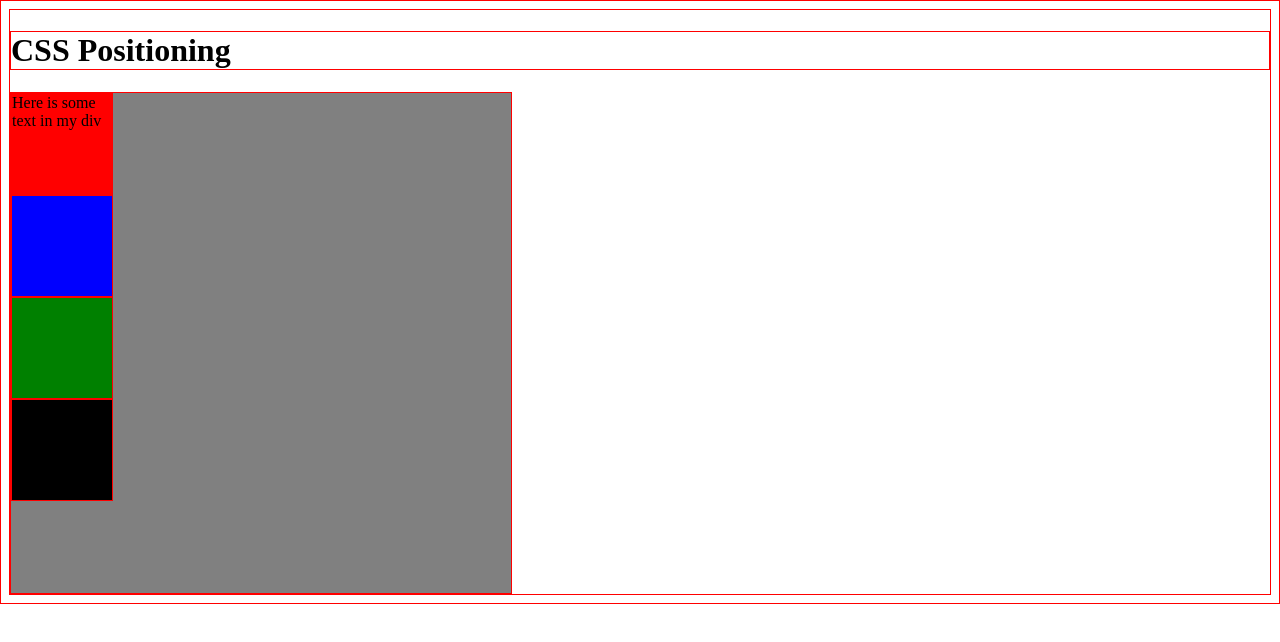
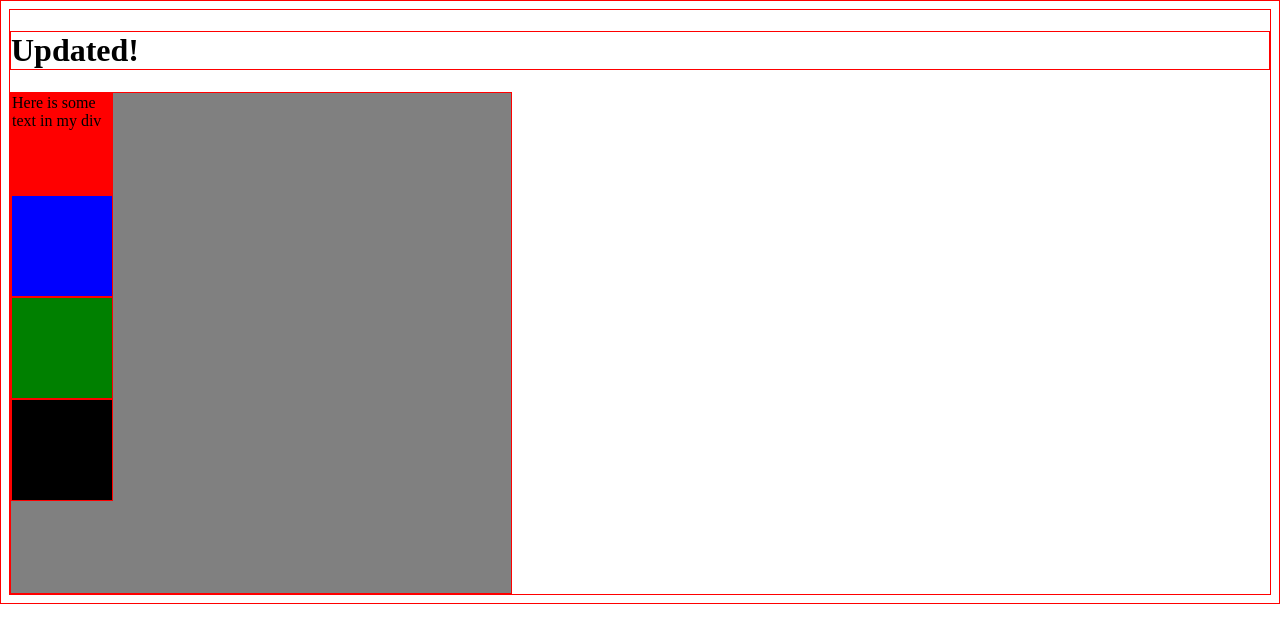
Before and after one commit to KateWood/css-positioning, a plain HTML site: page index.html in a window 1280 px wide. Drawn offline with Linux system fonts and the light colour scheme.

Commit message:
updated h1

```diff
--- a/index.html
+++ b/index.html
@@ -5,7 +5,7 @@
 	<link rel="stylesheet" type="text/css" href="css/main.css">
 </head>
 <body>
-	<h1>CSS Positioning</h1>
+	<h1>Updated!</h1>
 	<div class="container">
 		<div class="squares" id="square1">Here is some text in my div</div>
 		<div class="squares" id="square2"></div>
```
